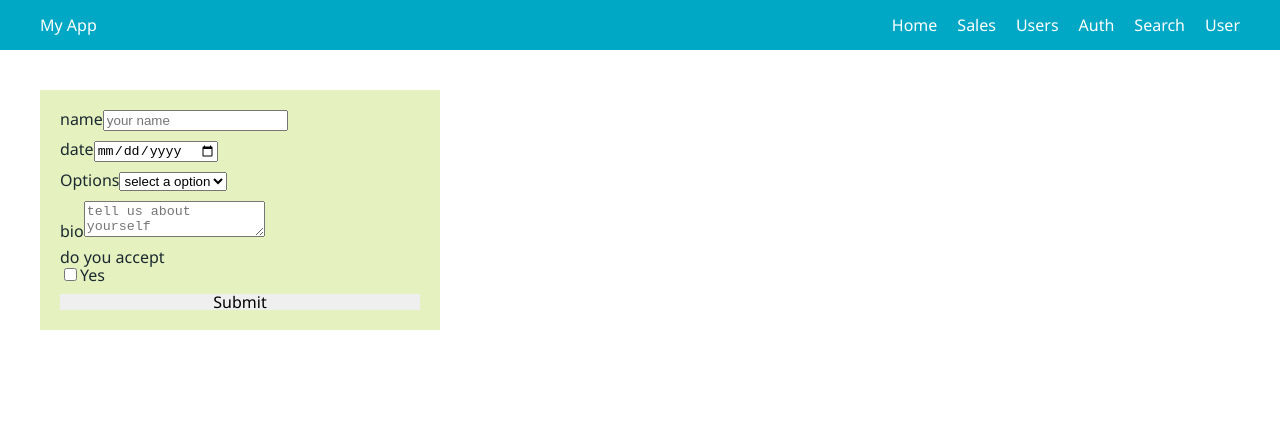
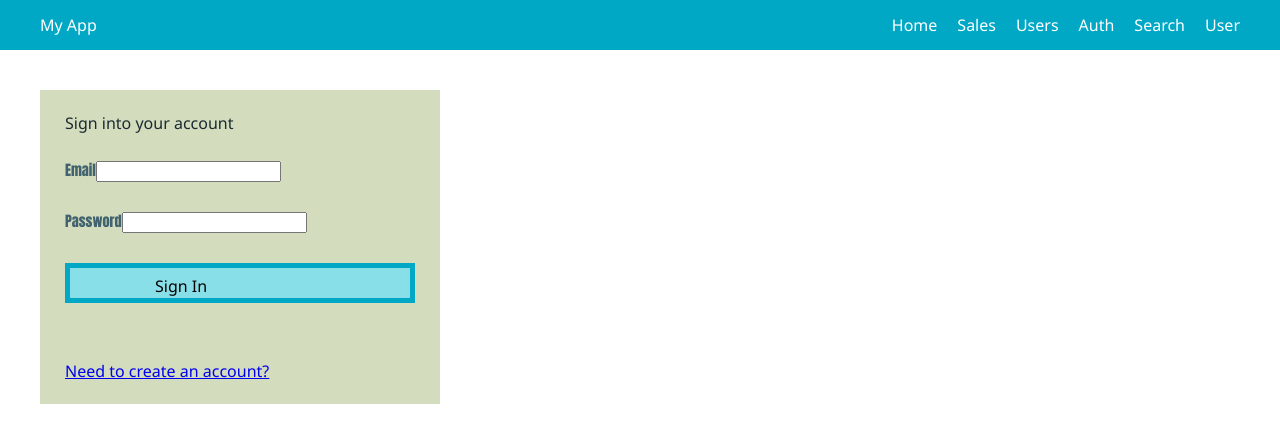
Before and after one commit to mod4CRUD/Myst-Frontend, a React app: page / in a window 1280 px wide. Shown: the top 442 px of the page. Built offline with nearby package versions, Linux system fonts and the light colour scheme; no server answers.

Commit message:
moved auth page with modes to home page

```diff
--- a/src/app.jsx
+++ b/src/app.jsx
@@ -4,7 +4,7 @@ import {
   Route,
   Navigate,
 } from 'react-router-dom';
-import Dashboard from './components/Dashboard/Dashboard.jsx';
+// import Dashboard from './components/Dashboard/Dashboard.jsx';
 import Layout from './components/Page/Layout.jsx';
 import Customers from './components/Sales/Customers.jsx';
 import Deposits from './components/Sales/Deposits.jsx';
@@ -23,7 +23,8 @@ export default function App() {
 
         <Routes>
           <Route element={<Layout />}>
-            <Route index element={<Dashboard />} />
+            <Route index element={<AuthForm mode="signin" />} />
+            <Route path="signUp" element={<AuthForm mode="signup" />} />
             <Route path="users" element={<Users />} />
             {/* <Route path="search" element={<Search />}/> */}
             <Route path="sales" element={<Sales />}>
@@ -33,10 +34,10 @@ export default function App() {
             </Route>
           </Route>
 
-          <Route path="auth" element={<Auth />}>
+          {/* <Route path="auth" element={<Auth />}>
             <Route index element={<AuthForm mode="signin" />} />
-            <Route path="signUp" element={<AuthForm mode="signup" />} />
-          </Route>
+            <Route path="signUp" element={<AuthForm mode="signp" />} />
+          </Route> */}
 
           <Route path="*" element={<Navigate to="/" replace />} />
         </Routes>
--- a/src/components/Dashboard/Dashboard.css
+++ /dev/null
@@ -1,22 +0,0 @@
-.Dashboard {
-  display: grid;
-  grid-template-columns: 1fr 1fr;
-  gap: 10px;
-
-  form {
-    padding: 20px;
-    width: 400px;
-    background: var(--light-accent-color);
-    box-shadow: var(--box-shadow);
-
-    display: grid;
-    gap: 10px;
-  }
-
-  pre {
-    font-family: monospace;
-    line-height: 1.3;
-    background: white;
-    padding: 5px;
-  }
-}
--- a/src/components/Dashboard/Dashboard.jsx
+++ /dev/null
@@ -1,48 +0,0 @@
-import styles from './Dashboard.css';
-
-export default function Dashboard() {
-  return(
-    <div className={styles.Dashboard}>
-
-      <form>
-        <label>
-          name
-          <input name="name" placeholder="your name"/>
-        </label>
-
-        <label>
-          date
-          <input type="date" name="date" placeholder="pick a date"/>
-        </label>
-
-        <label>
-          Options
-          <select required>
-            <option defaultValue="">
-              select a option
-            </option>
-            <option value="1">A</option>
-            <option value="2">B</option>
-            <option value="3">C</option>
-          </select>
-        </label>
-
-        <label>bio
-          <textarea name="bio" placeholder="tell us about yourself"/>
-        </label>
-
-        <fieldset>
-          <legend>do you accept</legend>
-          <label className={styles.OptionLabel}>
-            <input type="checkbox"/>
-            Yes
-          </label>
-        </fieldset>
-
-        <button>Submit</button>
-      </form>
-
-
-    </div>
-  );
-}
```
